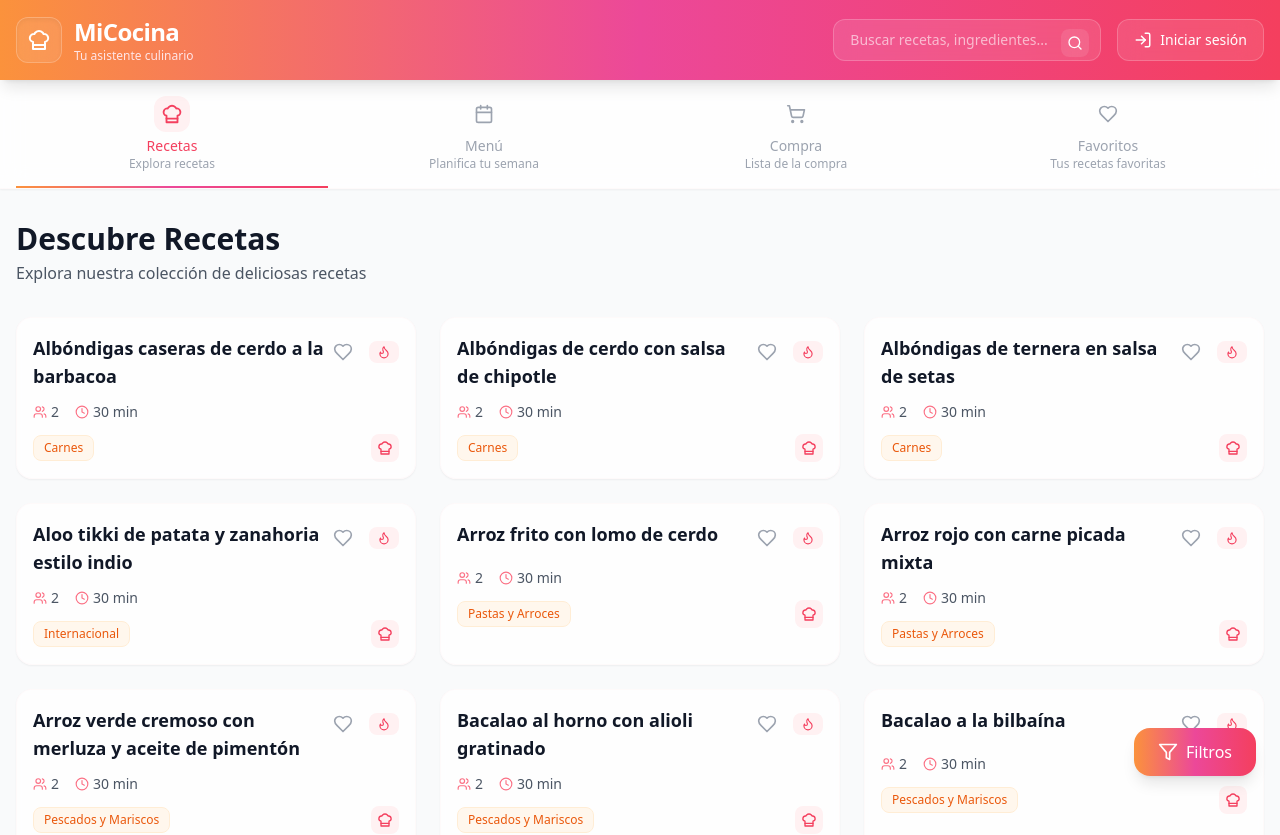
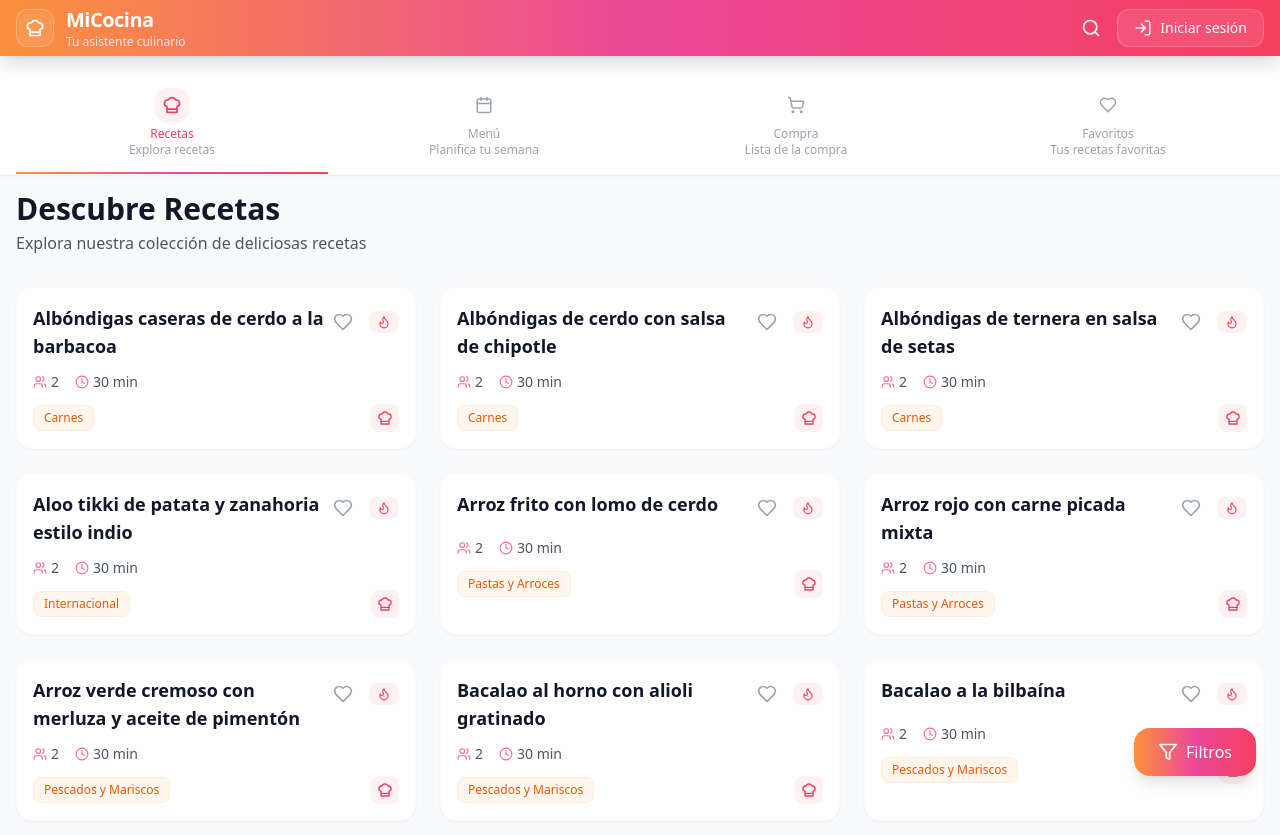
Before and after one commit to maikmv13/Liora-app, a React (Vite) app: page / in a window 1280 px wide. Shown: the top 835 px of the page. Built offline with nearby package versions, Linux system fonts and the light colour scheme.

Commit message:
mi cocina v0.1

```diff
--- a/src/components/Header.tsx
+++ b/src/components/Header.tsx
@@ -7,55 +7,60 @@ interface HeaderProps {
 }
 
 export function Header({ searchTerm, onSearchChange }: HeaderProps) {
-  const [isSearchFocused, setIsSearchFocused] = useState(false);
+  const [showSearch, setShowSearch] = useState(false);
 
   return (
     <header className="bg-gradient-to-r from-orange-400 via-pink-500 to-rose-500 text-white shadow-lg sticky top-0 z-50">
       <div className="container mx-auto px-4">
-        <div className="flex flex-col md:flex-row md:items-center md:justify-between py-4 gap-4">
+        <div className="flex items-center justify-between h-12 md:h-14">
           {/* Logo y título */}
-          <div className="flex items-center justify-between">
-            <div className="flex items-center space-x-3">
-              <div className="bg-white/10 backdrop-blur-md p-2.5 rounded-xl shadow-inner border border-white/20 group hover:bg-white/20 transition-all duration-300">
-                <ChefHat size={24} className="text-white transform group-hover:rotate-12 transition-transform duration-300" />
-              </div>
-              <div>
-                <h1 className="text-xl md:text-2xl font-bold tracking-tight">MiCocina</h1>
-                <p className="text-rose-100 text-xs">Tu asistente culinario</p>
-              </div>
+          <div className="flex items-center space-x-2 md:space-x-3">
+            <div className="bg-white/10 backdrop-blur-md p-2 rounded-xl shadow-inner border border-white/20 group hover:bg-white/20 transition-all duration-300">
+              <ChefHat size={20} className="text-white transform group-hover:rotate-12 transition-transform duration-300" />
             </div>
+            <div>
+              <h1 className="text-lg md:text-xl font-bold tracking-tight">MiCocina</h1>
+              <p className="text-xs text-rose-100 hidden md:block">Tu asistente culinario</p>
+            </div>
+          </div>
 
-            {/* Botón de login (visible solo en mobile) */}
-            <button className="md:hidden flex items-center space-x-2 bg-white/10 backdrop-blur-md px-4 py-2 rounded-xl border border-white/20 hover:bg-white/20 transition-all duration-200">
+          {/* Acciones */}
+          <div className="flex items-center space-x-2">
+            <button
+              onClick={() => setShowSearch(!showSearch)}
+              className="p-2 hover:bg-white/10 rounded-xl transition-colors"
+            >
+              <Search size={20} />
+            </button>
+            <button className="hidden md:flex items-center space-x-2 bg-white/10 backdrop-blur-md px-4 py-2 rounded-xl border border-white/20 hover:bg-white/20 transition-all duration-200">
               <LogIn size={18} />
+              <span className="text-sm font-medium">Iniciar sesión</span>
+            </button>
+            <button className="md:hidden flex items-center space-x-2 bg-white/10 backdrop-blur-md px-3 py-1.5 rounded-xl border border-white/20 hover:bg-white/20 transition-all duration-200">
+              <LogIn size={16} />
               <span className="text-sm font-medium">Entrar</span>
             </button>
           </div>
+        </div>
 
-          <div className="flex items-center space-x-4">
-            {/* Barra de búsqueda */}
-            <div className={`relative flex-1 md:max-w-md transition-all duration-300 ${
-              isSearchFocused ? 'md:max-w-xl' : ''
-            }`}>
+        {/* Barra de búsqueda expandible */}
+        <div className={`overflow-hidden transition-all duration-300 ${
+          showSearch ? 'h-14 opacity-100' : 'h-0 opacity-0'
+        }`}>
+          <div className="py-2">
+            <div className="relative">
               <input
                 type="text"
                 placeholder="Buscar recetas, ingredientes..."
-                className="w-full py-2.5 px-4 pr-12 rounded-xl text-gray-800 bg-white/10 backdrop-blur-md border border-white/20 placeholder-white/60 focus:outline-none focus:ring-2 focus:ring-white/30 focus:bg-white/20 transition-all duration-200 text-sm"
+                className="w-full py-2 px-4 pr-10 rounded-xl text-gray-800 bg-white/10 backdrop-blur-md border border-white/20 placeholder-white/60 focus:outline-none focus:ring-2 focus:ring-white/30 focus:bg-white/20 transition-all duration-200 text-sm"
                 value={searchTerm}
                 onChange={(e) => onSearchChange(e.target.value)}
-                onFocus={() => setIsSearchFocused(true)}
-                onBlur={() => setIsSearchFocused(false)}
+                autoFocus
               />
-              <div className="absolute right-3 top-2.5 bg-white/10 p-1.5 rounded-lg backdrop-blur-md">
+              <div className="absolute right-3 top-2 bg-white/10 p-1.5 rounded-lg backdrop-blur-md">
                 <Search className="text-white" size={16} />
               </div>
             </div>
-
-            {/* Botón de login (visible solo en desktop) */}
-            <button className="hidden md:flex items-center space-x-2 bg-white/10 backdrop-blur-md px-4 py-2.5 rounded-xl border border-white/20 hover:bg-white/20 transition-all duration-200 whitespace-nowrap">
-              <LogIn size={18} />
-              <span className="text-sm font-medium">Iniciar sesión</span>
-            </button>
           </div>
         </div>
       </div>
--- a/src/components/Navigation.tsx
+++ b/src/components/Navigation.tsx
@@ -1,4 +1,4 @@
-import React from 'react';
+import React, { useState, useEffect } from 'react';
 import { ChefHat, Calendar, ShoppingCart, Heart } from 'lucide-react';
 
 interface NavigationProps {
@@ -7,6 +7,9 @@ interface NavigationProps {
 }
 
 export function Navigation({ activeTab, onTabChange }: NavigationProps) {
+  const [isVisible, setIsVisible] = useState(true);
+  const [lastScrollY, setLastScrollY] = useState(0);
+
   const navItems = [
     {
       id: 'recetas',
@@ -34,28 +37,47 @@ export function Navigation({ activeTab, onTabChange }: NavigationProps) {
     }
   ];
 
+  useEffect(() => {
+    const handleScroll = () => {
+      const currentScrollY = window.scrollY;
+
+      if (currentScrollY > lastScrollY) {
+        setIsVisible(false);
+      } else {
+        setIsVisible(true);
+      }
+
+      setLastScrollY(currentScrollY);
+    };
+
+    window.addEventListener('scroll', handleScroll, { passive: true });
+    return () => window.removeEventListener('scroll', handleScroll);
+  }, [lastScrollY]);
+
   return (
-    <nav className="bg-white/80 backdrop-blur-md shadow-sm sticky top-[72px] z-40 border-b border-rose-100/20">
+    <nav className={`bg-white/80 backdrop-blur-md shadow-sm sticky z-40 border-b border-rose-100/20 transition-all duration-200 ${
+      isVisible ? 'top-[49px] md:top-[72px]' : '-top-20'
+    }`}>
       <div className="container mx-auto px-4">
         <div className="flex">
           {navItems.map(({ id, icon: Icon, label, description }) => (
             <button
               key={id}
               onClick={() => onTabChange(id)}
-              className={`group flex-1 py-3 md:py-4 transition-all duration-200 relative ${
+              className={`group flex-1 py-2 md:py-4 transition-all duration-200 relative ${
                 activeTab === id
                   ? 'text-rose-500'
                   : 'text-gray-400 hover:text-rose-400'
               }`}
             >
-              <div className="flex flex-col items-center justify-center space-y-1">
-                <div className={`p-2 rounded-xl transition-all duration-300 ${
+              <div className="flex flex-col items-center justify-center space-y-0.5 md:space-y-1">
+                <div className={`p-1.5 md:p-2 rounded-xl transition-all duration-300 ${
                   activeTab === id
                     ? 'bg-rose-50'
                     : 'group-hover:bg-rose-50/50'
                 }`}>
                   <Icon
-                    size={20}
+                    size={18}
                     className={`transition-all duration-300 ${
                       activeTab === id
                         ? 'transform scale-110'
@@ -64,7 +86,7 @@ export function Navigation({ activeTab, onTabChange }: NavigationProps) {
                   />
                 </div>
                 <div className="flex flex-col items-center">
-                  <span className="font-medium text-xs md:text-sm">{label}</span>
+                  <span className="font-medium text-xs">{label}</span>
                   <span className="hidden md:block text-xs text-gray-400 group-hover:text-rose-400 transition-colors">
                     {description}
                   </span>
--- a/src/components/ShoppingList/index.tsx
+++ b/src/components/ShoppingList/index.tsx
@@ -21,7 +21,7 @@ export function ShoppingList({ items, onToggleItem }: ShoppingListProps) {
   // Ajustar cantidades según el número de comensales
   const adjustedItems = items.map(item => ({
     ...item,
-    cantidad: (item.cantidad / 2) * servings // Dividimos por 2 (comensales base) y multiplicamos por los comensales deseados
+    cantidad: (item.cantidad / 2) * servings
   }));
 
   // Filtrar items según el modo de vista
@@ -35,7 +35,6 @@ export function ShoppingList({ items, onToggleItem }: ShoppingListProps) {
       acc[item.categoria] = [];
     }
 
-    // Si estamos en vista diaria, solo mostramos los días seleccionados
     if (viewMode === 'daily') {
       acc[item.categoria].push({
         ...item,
@@ -48,7 +47,6 @@ export function ShoppingList({ items, onToggleItem }: ShoppingListProps) {
     return acc;
   }, {} as Record<string, ShoppingItem[]>);
 
-  // Ordenar las categorías según el orden definido
   const sortedCategories = categoryOrder.filter(categoria =>
     itemsByCategory[categoria] &&
     (showCompleted || itemsByCategory[categoria].some(item => !item.comprado))
@@ -82,22 +80,24 @@ export function ShoppingList({ items, onToggleItem }: ShoppingListProps) {
 
   return (
     <div className="space-y-6">
-      <div className="flex justify-between items-start">
+      {/* Header */}
+      <div className="flex flex-col gap-4">
+        <div className="flex flex-col sm:flex-row sm:justify-between sm:items-start gap-4">
           <div>
-          <h2 className="text-3xl font-bold text-gray-900">Lista de Compra</h2>
-          <p className="text-gray-600 mt-1">Ingredientes necesarios para tu menú semanal</p>
+            <h2 className="text-2xl md:text-3xl font-bold text-gray-900">Lista de Compra</h2>
+            <p className="text-sm md:text-base text-gray-600 mt-1">Ingredientes necesarios para tu menú semanal</p>
           </div>
-        <div className="flex space-x-4">
+          <div className="flex flex-wrap gap-3">
             <button
               onClick={() => setShowCompleted(!showCompleted)}
-            className="flex items-center space-x-2 px-4 py-2.5 bg-white/80 backdrop-blur-sm text-rose-500 rounded-xl hover:bg-white/90 transition-colors border border-rose-100 shadow-sm"
+              className="flex-1 sm:flex-none flex items-center justify-center space-x-2 px-4 py-2.5 bg-white/80 backdrop-blur-sm text-rose-500 rounded-xl hover:bg-white/90 transition-colors border border-rose-100 shadow-sm"
             >
               <Filter size={20} />
               <span>{showCompleted ? 'Ocultar comprados' : 'Mostrar todos'}</span>
             </button>
             <button
               onClick={handleExport}
-            className="flex items-center space-x-2 px-4 py-2.5 bg-gradient-to-r from-orange-400 via-pink-500 to-rose-500 text-white rounded-xl hover:from-orange-500 hover:via-pink-600 hover:to-rose-600 transition-colors shadow-sm"
+              className="flex-1 sm:flex-none flex items-center justify-center space-x-2 px-4 py-2.5 bg-gradient-to-r from-orange-400 via-pink-500 to-rose-500 text-white rounded-xl hover:from-orange-500 hover:via-pink-600 hover:to-rose-600 transition-colors shadow-sm"
             >
               <Share2 size={20} />
               <span>Compartir</span>
@@ -105,12 +105,13 @@ export function ShoppingList({ items, onToggleItem }: ShoppingListProps) {
           </div>
         </div>
 
-      <div className="flex flex-col md:flex-row gap-4">
+        {/* Controles */}
+        <div className="flex flex-col sm:flex-row gap-4">
           <div className="flex-1">
             <Progress total={filteredItems.length} completed={completedCount} />
           </div>
-        <div className="flex gap-2">
-          <div className="flex items-center space-x-2 px-4 py-2.5 bg-white/80 backdrop-blur-sm rounded-xl border border-rose-100">
+          <div className="flex flex-wrap gap-2">
+            <div className="flex-1 sm:flex-none flex items-center space-x-2 px-4 py-2.5 bg-white/80 backdrop-blur-sm rounded-xl border border-rose-100">
               <Users size={20} className="text-rose-500" />
               <select
                 value={servings}
@@ -124,7 +125,7 @@ export function ShoppingList({ items, onToggleItem }: ShoppingListProps) {
             </div>
             <button
               onClick={() => setViewMode('weekly')}
-            className={`flex items-center space-x-2 px-4 py-2.5 rounded-xl transition-colors ${
+              className={`flex-1 sm:flex-none flex items-center justify-center space-x-2 px-4 py-2.5 rounded-xl transition-colors ${
                 viewMode === 'weekly'
                   ? 'bg-rose-100 text-rose-700'
                   : 'bg-white/80 backdrop-blur-sm text-gray-600 hover:bg-white/90 border border-rose-100'
@@ -135,7 +136,7 @@ export function ShoppingList({ items, onToggleItem }: ShoppingListProps) {
             </button>
             <button
               onClick={() => setViewMode('daily')}
-            className={`flex items-center space-x-2 px-4 py-2.5 rounded-xl transition-colors ${
+              className={`flex-1 sm:flex-none flex items-center justify-center space-x-2 px-4 py-2.5 rounded-xl transition-colors ${
                 viewMode === 'daily'
                   ? 'bg-rose-100 text-rose-700'
                   : 'bg-white/80 backdrop-blur-sm text-gray-600 hover:bg-white/90 border border-rose-100'
@@ -146,14 +147,16 @@ export function ShoppingList({ items, onToggleItem }: ShoppingListProps) {
             </button>
           </div>
         </div>
+      </div>
 
+      {/* Selector de días para vista diaria */}
       {viewMode === 'daily' && (
-        <div className="flex gap-2 overflow-x-auto pb-2 -mx-4 px-4">
+        <div className="flex gap-2 overflow-x-auto pb-2 -mx-4 px-4 scrollbar-hide">
           {weekDays.map(day => (
             <button
               key={day}
               onClick={() => setSelectedDay(day)}
-              className={`flex-none px-4 py-2 rounded-xl transition-colors ${
+              className={`flex-none px-4 py-2 rounded-xl transition-colors whitespace-nowrap ${
                 selectedDay === day
                   ? 'bg-rose-50 text-rose-600 font-medium'
                   : 'bg-white/80 backdrop-blur-sm text-gray-600 hover:bg-rose-50/50'
@@ -165,6 +168,7 @@ export function ShoppingList({ items, onToggleItem }: ShoppingListProps) {
         </div>
       )}
 
+      {/* Lista de items */}
       <div className="space-y-4">
         {sortedCategories.map(categoria => {
           const items = itemsByCategory[categoria];
@@ -187,6 +191,7 @@ export function ShoppingList({ items, onToggleItem }: ShoppingListProps) {
         })}
       </div>
 
+      {/* Estado vacío */}
       {items.length === 0 && (
         <div className="text-center py-12 bg-white/80 backdrop-blur-sm rounded-2xl border border-rose-100/20">
           <div className="bg-rose-50 w-16 h-16 rounded-2xl flex items-center justify-center mx-auto mb-4">
```
Lines whose indentation alone changed are shown as unchanged.
